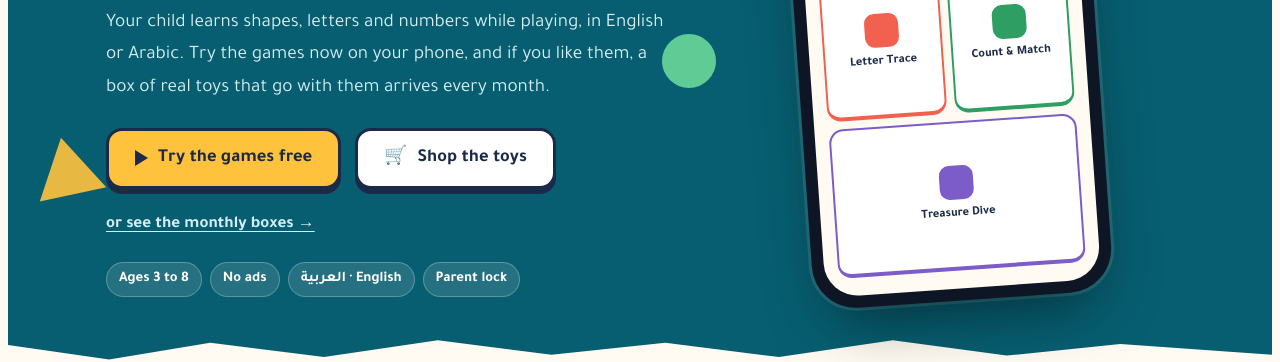
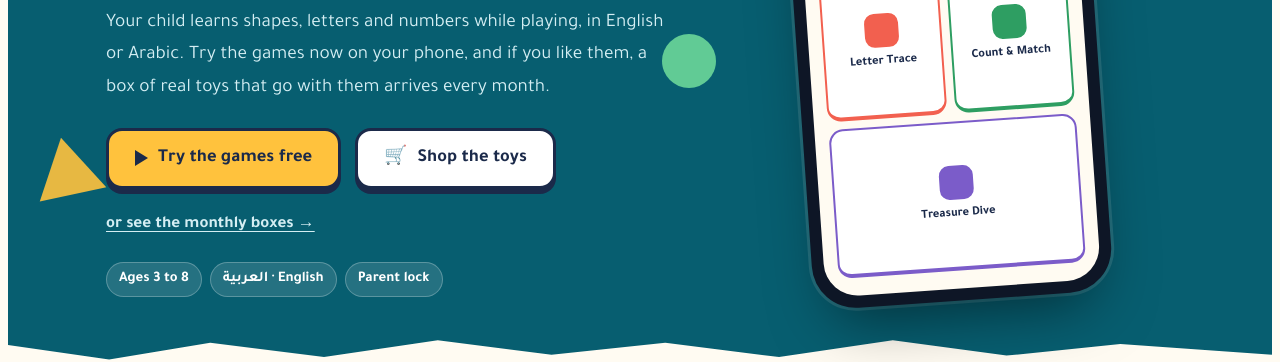
Before and after one commit to mohammedoomar85-svg/Mohammed-Omar, a plain HTML site: page landing/index.html in a window 1280 px wide. Shown: the part 443-805 px from the top of the page. Drawn offline with Linux system fonts and the light colour scheme; a web font is replaced by a local one.

Commit message:
Remove the 'No ads' chip from the hero
Co-Authored-By: Claude Opus 5.5 <noreply@anthropic.com>
Claude-Session: https://claude.ai/code/session_01WjW5uC9cBYhd1BjHSPKddi

```diff
--- a/landing/index.html
+++ b/landing/index.html
@@ -289,7 +289,6 @@ footer .logo .amp { color: var(--coral); }
       <a class="boxes-link" href="#boxes"><span lang="ar">أو شوف الصناديق الشهرية ←</span><span lang="en">or see the monthly boxes →</span></a>
       <div class="chips">
         <span class="chip"><span lang="ar">٣ إلى ٨ سنوات</span><span lang="en">Ages 3 to 8</span></span>
-        <span class="chip"><span lang="ar">بدون إعلانات</span><span lang="en">No ads</span></span>
         <span class="chip">العربية · English</span>
         <span class="chip"><span lang="ar">قفل للأهل</span><span lang="en">Parent lock</span></span>
       </div>
```
